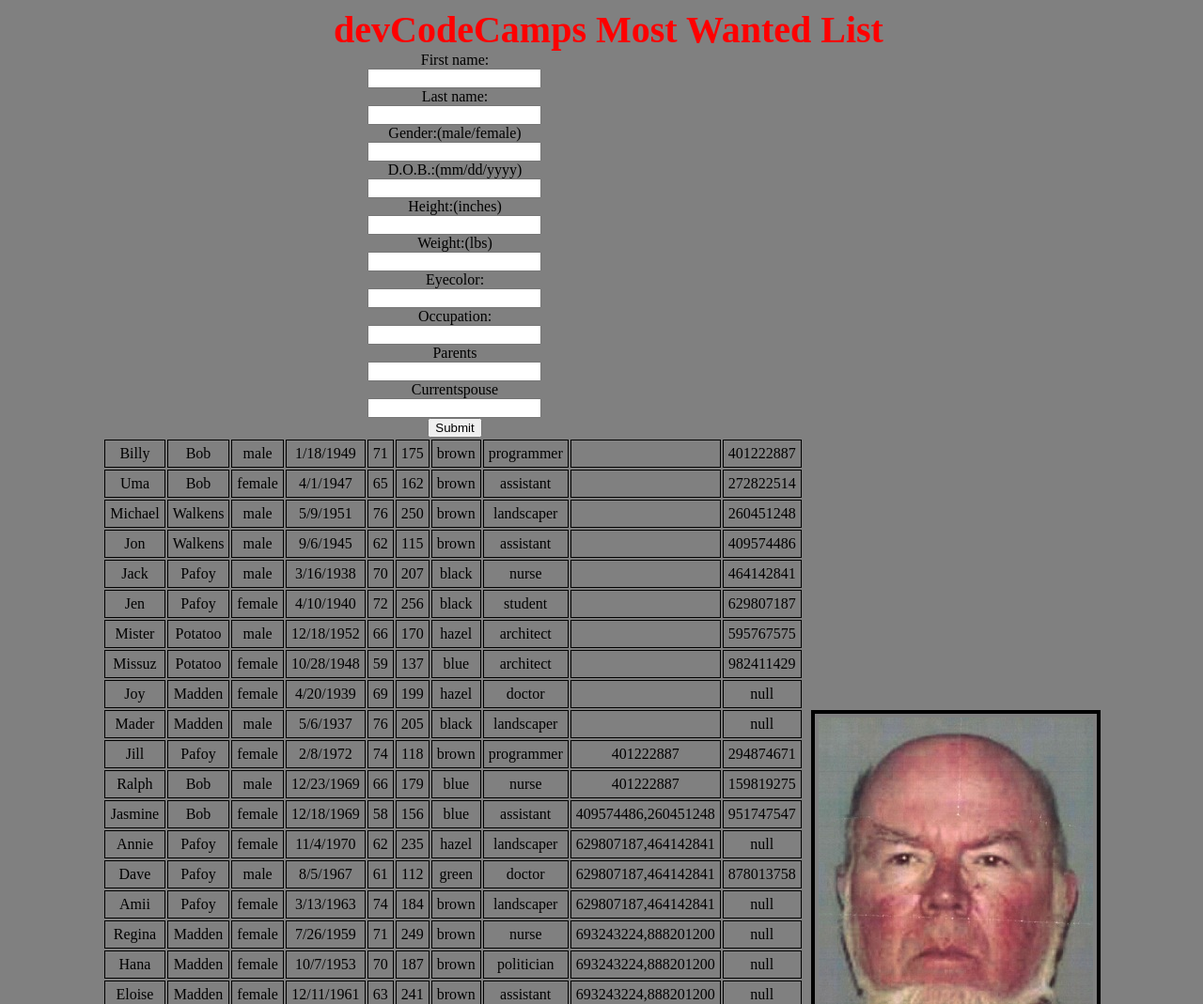
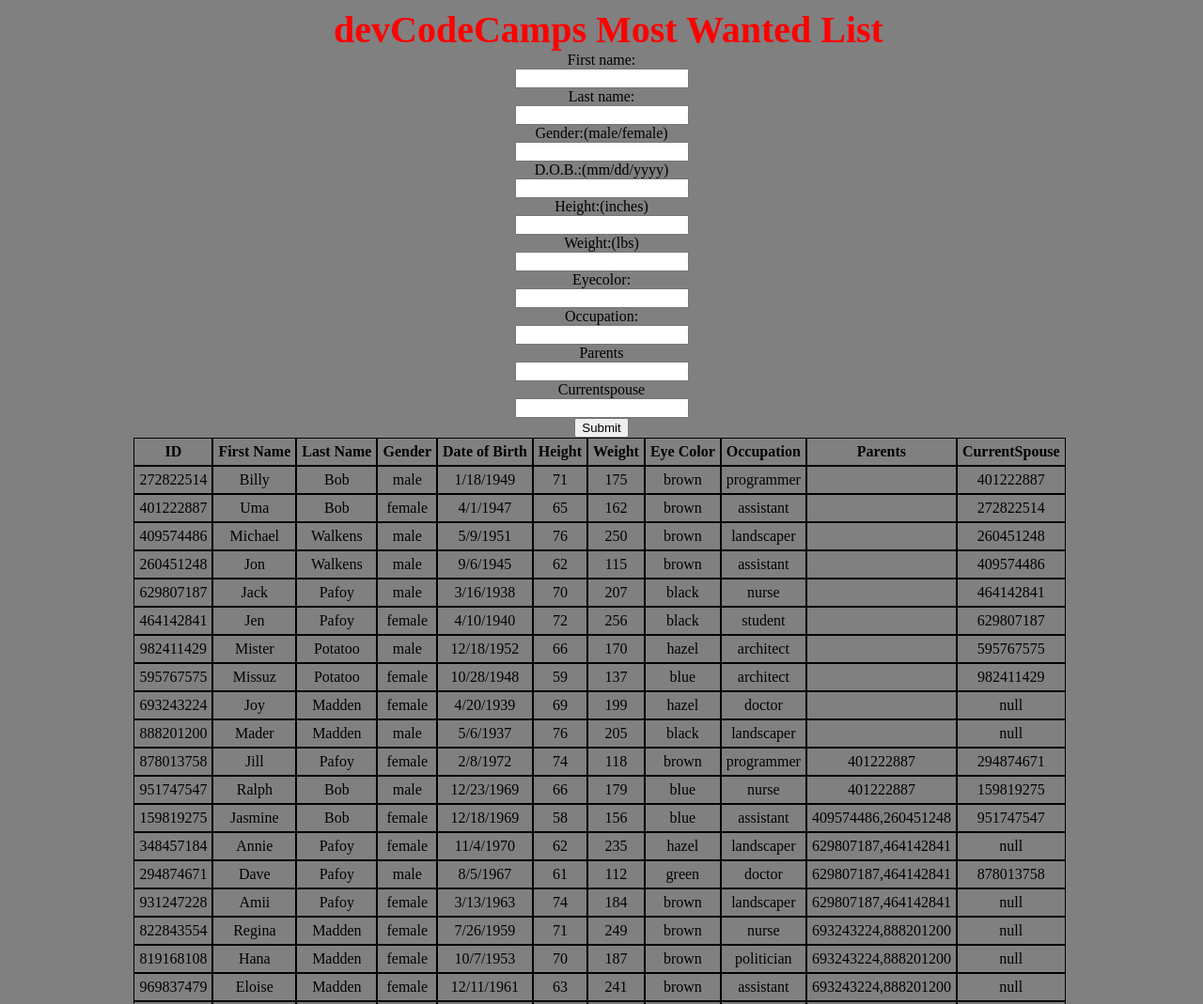
Before and after one commit to gloera92/MostWantedUsersStories, a plain HTML site: page index.html in a window 1280 px wide. Shown: the top 1069 px of the page at 94% size. Drawn offline with Linux system fonts and the light colour scheme.

Commit message:
base table works

```diff
--- a/app.js
+++ b/app.js
@@ -1,6 +1,4 @@
 'use strict';
-
-
 
 let firstNameInput = document.forms['nameForm']['fname'].value;
 let lastNameInput = document.forms['nameForm']['lname'].value;
@@ -12,9 +10,9 @@ let eyecolorInput = document.forms[ 'nameForm']['eyecolor'].value;
 let occupationInput = document.forms[ 'nameForm']['occupation'].value;
 let parentsInput = document.forms[ 'nameForm']['parents'].value;
 let currentSpouseInput = document.forms[ 'nameForm']['currentspouse'].value;
+let headers = ['ID', 'First Name', 'Last Name', 'Gender', 'Date of Birth', 'Height', 'Weight', 'Eye Color', 'Occupation', 'Parents', 'CurrentSpouse'];
 
-
-let filteredSearch=[];
+baseTableConfiguration(people);
 
 // Name Search
 function searchByFirstName(firstNameArray){
@@ -72,14 +70,12 @@ function searchByGender(filteredGenderArray){
     });
         if(filteredGender.length > 0){
             console.log(filteredGender);
-            filteredSearch.push(filteredGender)
+
         }else{
             console.log("Gender is male or female!");
         }
         return filteredGender;
 }
-
-
 
 // DOB search
 function searchByDob(dobArray){
@@ -98,8 +94,6 @@ function searchByDob(dobArray){
         return filteredDob;
 }
 
-
-
 // height search
 function searchByHeight(heightArray){
     heightInput = document.forms[ 'nameForm']['height'].value;
@@ -116,8 +110,6 @@ function searchByHeight(heightArray){
         }
         return filteredHeight;
 }
-
-
 
 // height search
 function searchByWeight(weightArray){
@@ -136,7 +128,6 @@ function searchByWeight(weightArray){
         return filteredWeight;
 }
 
-
 // eyecolor search
 function searchByEyecolor(eyeColorArray){
     eyecolorInput = document.forms[ 'nameForm']['eyecolor'].value;
@@ -153,7 +144,6 @@ function searchByEyecolor(eyeColorArray){
         }
         return filteredEyecolor;
 }
-
 
 // occupation search
 function searchByOccupation(occupationArray){
@@ -172,7 +162,6 @@ function searchByOccupation(occupationArray){
         return filteredOccupation;
 }
 
-
 // Parents search
 function searchByParents(parentArray){
     parentsInput = document.forms[ 'nameForm']['parents'].value;
@@ -189,7 +178,6 @@ function searchByParents(parentArray){
         }
         return filteredParents;
 }
-
 
 // currentspouse search
 function searchByCurrentspouse(spouseArray){
@@ -208,7 +196,6 @@ function searchByCurrentspouse(spouseArray){
         return filteredCurrentSpouse;
 }
 
-
 function mainSearchFunction(){
     firstNameInput = document.forms['nameForm']['fname'].value;
     lastNameInput = document.forms['nameForm']['lname'].value;
@@ -220,7 +207,6 @@ function mainSearchFunction(){
     occupationInput = document.forms[ 'nameForm']['occupation'].value;
     parentsInput = document.forms[ 'nameForm']['parents'].value;
     currentSpouseInput = document.forms[ 'nameForm']['currentspouse'].value;
-
 
     let results = people;
     if(firstNameInput.length > 1){
@@ -270,10 +256,8 @@ function mainSearchFunction(){
     createTableWithResults(results);
 }
 
-let headers = ['First Name', 'Last Name', 'Gender', 'Date of Birth', 'Height', 'Weight', 'Eye Color', 'Occupation', 'Parents', 'CurrentSpouse'];
-
 function createTableWithResults(test){
-    let filteredTable = document.createElement('filteredTable');
+    let filteredTable2 = document.createElement('filteredTable');
     let headerRow = document.createElement('tr');
 
     headers.forEach(headerText => {
@@ -283,7 +267,7 @@ function createTableWithResults(test){
         headerRow.appendChild(header);
     });
 
-    filteredTable.appendChild(headerRow);
+    filteredTable2.appendChild(headerRow);
 
     test.forEach(emp => {
         let row = document.createElement('tr');
@@ -295,39 +279,37 @@ function createTableWithResults(test){
             row.appendChild(cell);
         })
 
-       filteredTable.appendChild(row);
+       filteredTable2.appendChild(row);
     });
 
-        myTable.appendChild(filteredTable);
+       filteredTable.appendChild(filteredTable2);
 };
 
+  function baseTableConfiguration(people){
+    let baseConfig = document.createElement('myTable');
+    let headerRow = document.createElement('tr');
 
+    headers.forEach(headerText => {
+        let header = document.createElement('th');
+        let textNode = document.createTextNode(headerText);
+        header.appendChild(textNode);
+        headerRow.appendChild(header);
+    });
 
-//takes {people} data and pushes to a table
-window.addEventListener("load", function(){
-    // (B) CREATE HTML TABLE STRING
-    var perrow = 1, // 2 CELLS PER ROW
-        html = "<table><tr>";
-    // LOOP THROUGH ARRAY AND ADD TABLE CELLS
-    for (var i=0; i<people.length; i++) {
-      // "NORMAL" CELL
-      html += `<td>${people[i].firstName}</td>`;
-      html += `<td>${people[i].lastName}</td>`;
-      html += `<td>${people[i].gender}</td>`;
-      html += `<td>${people[i].dob}</td>`;
-      html += `<td>${people[i].height}</td>`;
-      html += `<td>${people[i].weight}</td>`;
-      html += `<td>${people[i].eyeColor}</td>`;
-      html += `<td>${people[i].occupation}</td>`;
-      html += `<td>${people[i].parents}</td>`;
-      html += `<td>${people[i].currentSpouse}</td>`;
-      // BREAK INTO NEXT ROW
-      var next = i+1;
-      if (next%perrow==0 && next!=people.length) {
-        html += "</tr><tr>";
-      }
-    }
-    html += "</tr></table>";
-    // (C) ATTACH HTML TO CONTAINER
-    document.getElementById("myTable").innerHTML = html;
-  });
+    baseConfig.appendChild(headerRow);
+
+    people.forEach(emp => {
+        let row = document.createElement('tr');
+
+        Object.values(emp).forEach(text => {
+            let cell = document.createElement('td');
+            let textNode = document.createTextNode(text);
+            cell.appendChild(textNode);
+            row.appendChild(cell);
+        })
+
+       baseConfig.appendChild(row);
+    });
+
+        myTable.appendChild(baseConfig);
+};
```
Also changed, not shown: index.html (+2 -1 lines).
